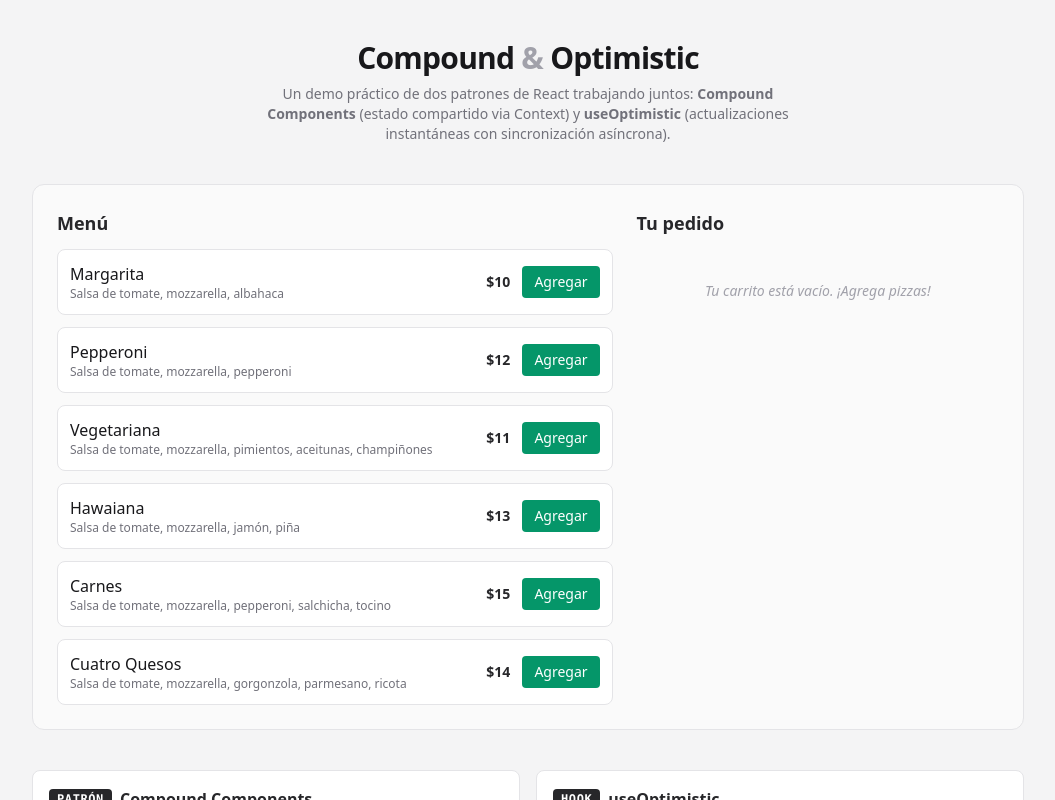
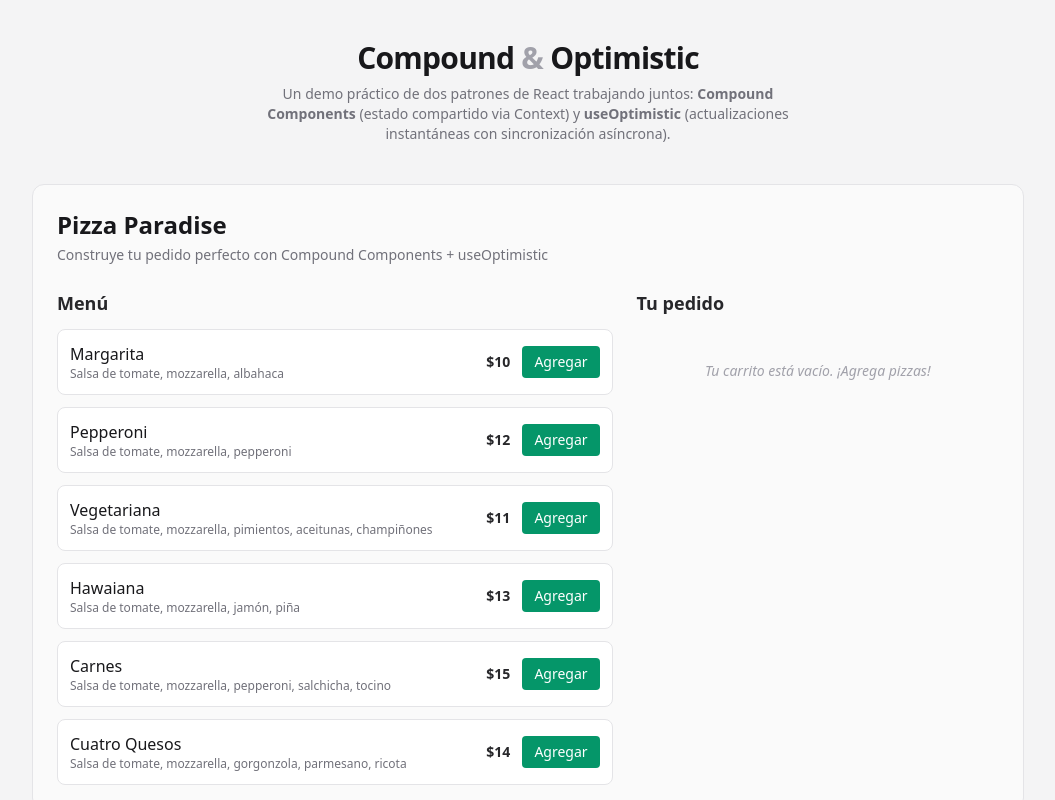
Before and after one commit to LeonidasGarcia/compound-and-optimistic, a Next.js app: page / in a window 1280 px wide. Shown: the top 800 px of the page, without its empty margins (112-1167 px from the left). Built offline with nearby package versions, Linux system fonts and the light colour scheme.

Commit message:
feat: add PizzaOrder.Header component to the Home page

```diff
--- a/src/app/page.tsx
+++ b/src/app/page.tsx
@@ -48,6 +48,7 @@ export default function Home() {
       </header>
 
       <PizzaOrder.Root>
+        <PizzaOrder.Header />
         <div className="grid grid-cols-1 gap-6 lg:grid-cols-5">
           <div className="lg:col-span-3">
             <PizzaOrder.Menu>
```
